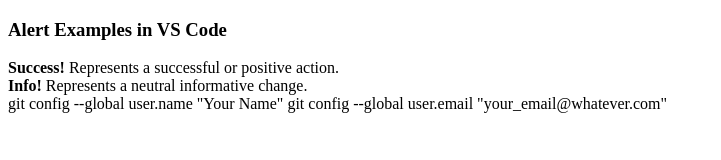
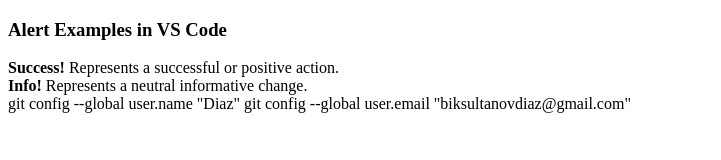
Before and after one commit to bigdizi/pp2-22B030530, a plain HTML site: page index.html in a window 1280 px wide. Shown: the whole page, without its empty margins (0-721 px from the left). Drawn offline with Linux system fonts and the light colour scheme.

Commit message:
First Commit

```diff
--- a/index.html
+++ b/index.html
@@ -11,5 +11,5 @@
         <strong>Info!</strong> Represents a neutral informative change.</br>
      </body>
     </html>
-    git config --global user.name "Your Name"
-    git config --global user.email "your_email@whatever.com"
+    git config --global user.name "Diaz"
+    git config --global user.email "biksultanovdiaz@gmail.com"
```
